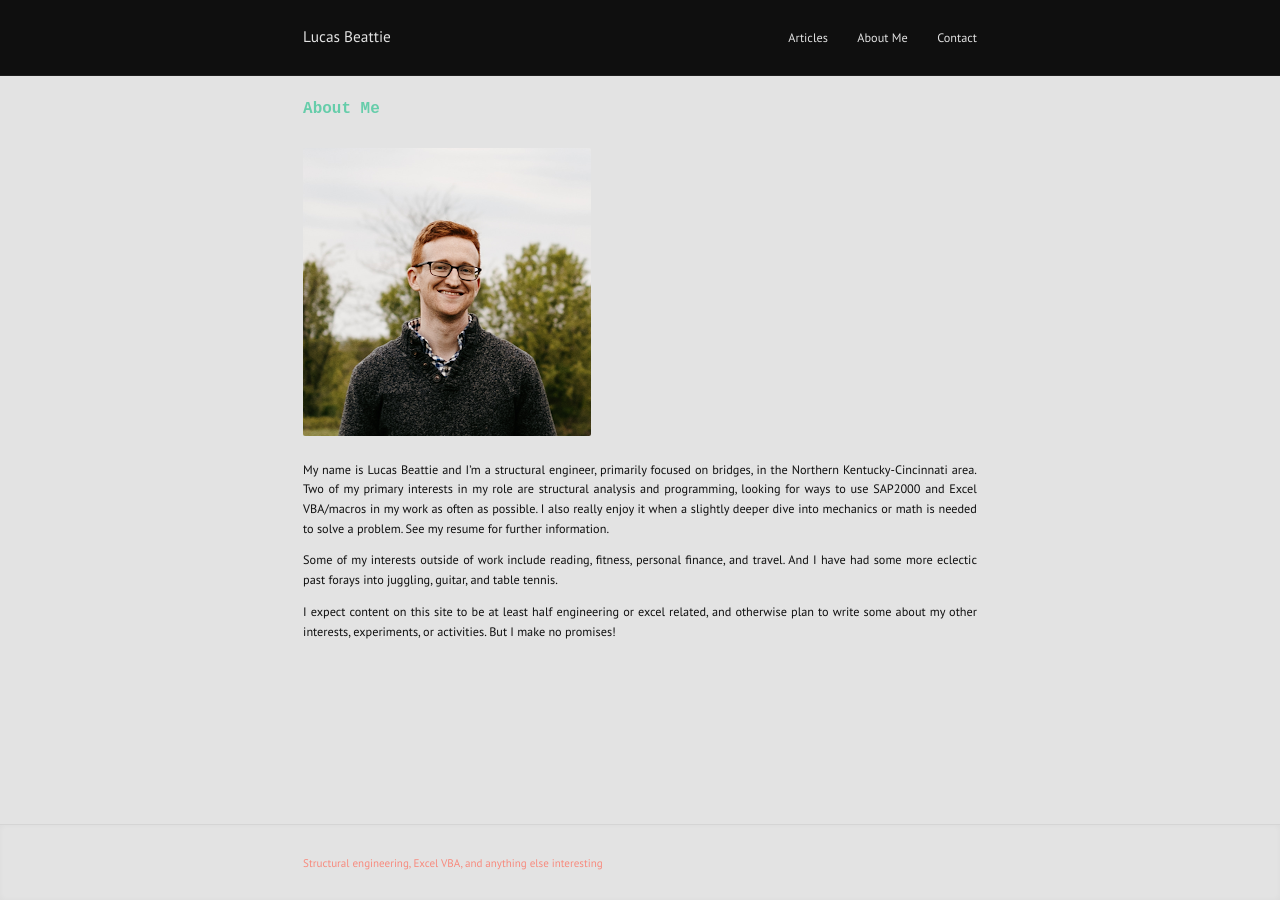
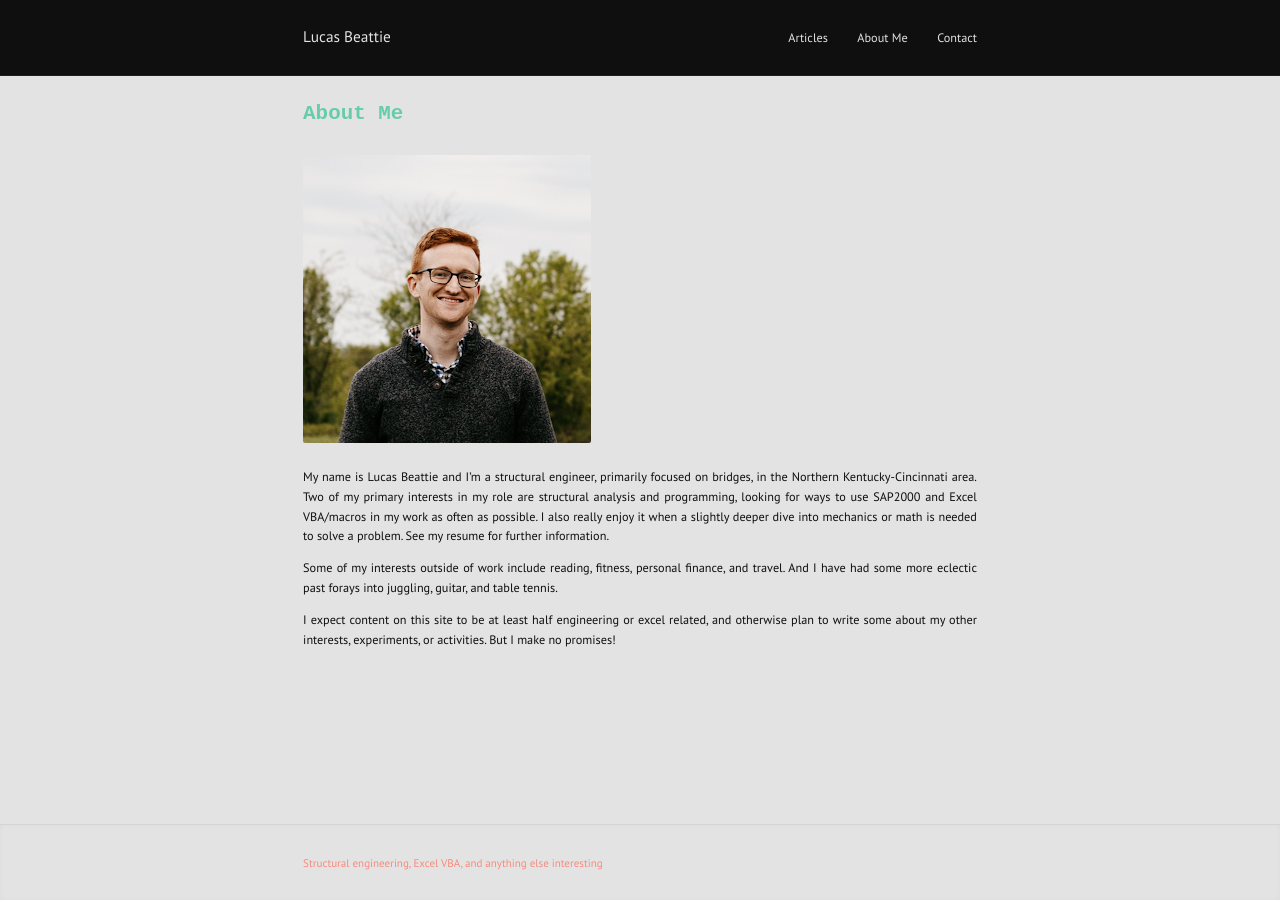
Before and after one commit to labeattie/lucasbeattiedotcom, a Jekyll site: the page built from index.md, in a window 1280 px wide. Built offline with Jekyll 4.4.1, drawn with Linux system fonts in a browser that asks for light colours.

Commit message:
header fonts

```diff
--- a/_sass/layout.sass
+++ b/_sass/layout.sass
@@ -18,7 +18,7 @@ article header
   margin-bottom: 1.5em
 
 article header h1
-  font-size: 1.3em
+  font-size: 1.7em
   margin: 0 0 .1em
 
 article header h2
```
